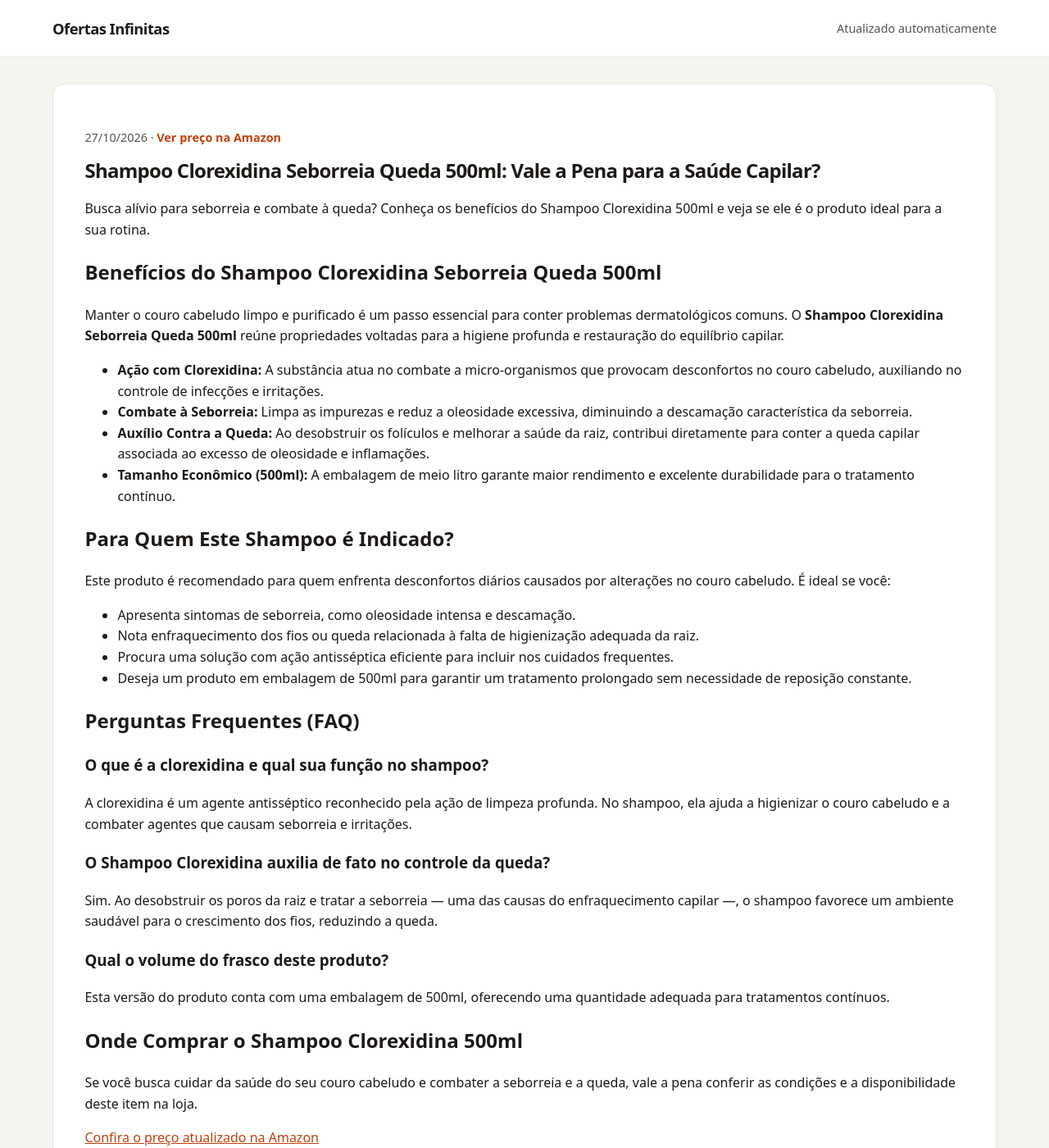
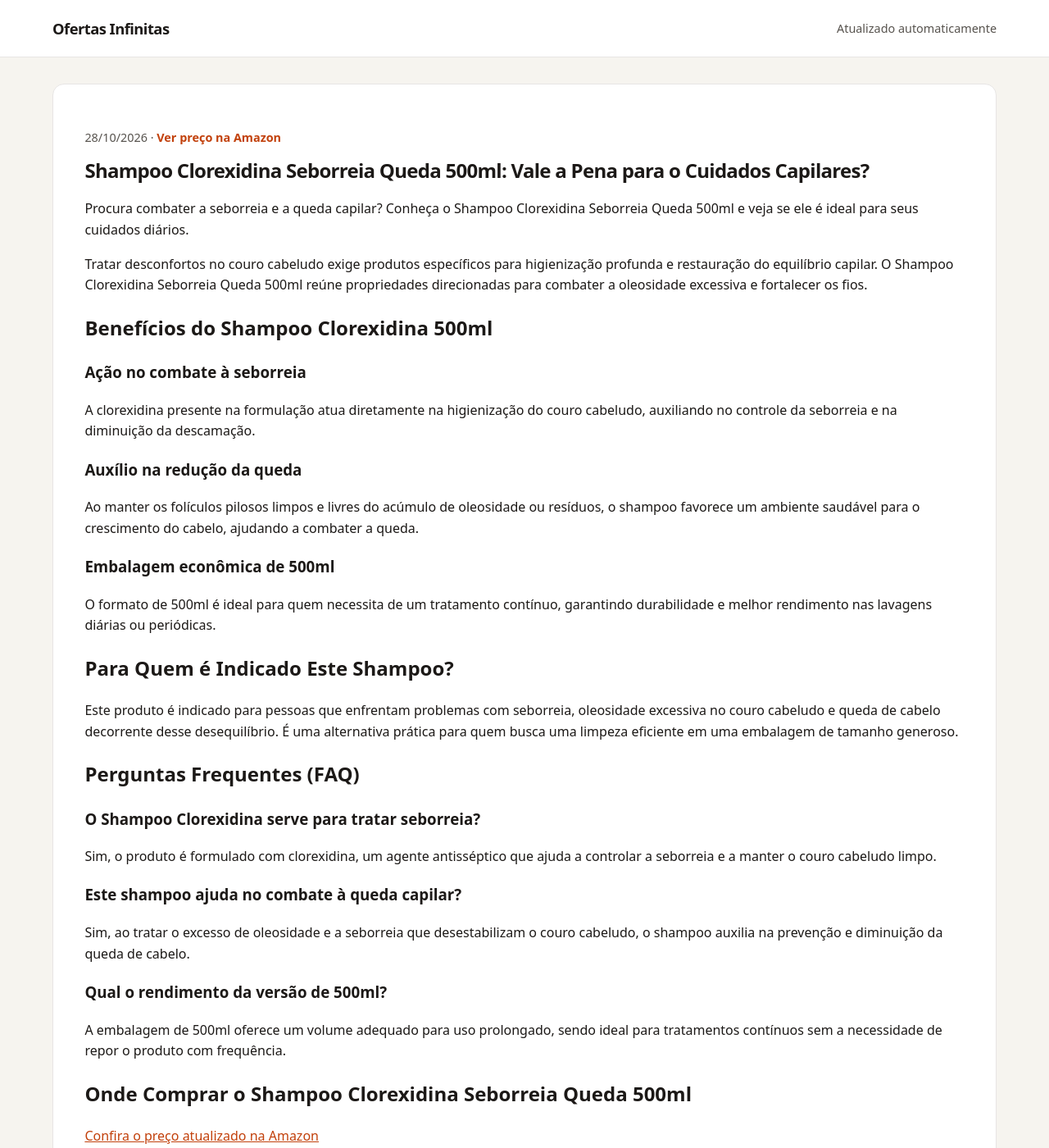
Before and after one commit to Monuver/afiliado, a Jekyll site: the page built from _posts/2026-08-19-shampoo-clorexidina-seborreia-queda-500ml-b09l9qkmd1.md, in a window 1280 px wide and 1400 px high. Shown: the whole window at 82% size. Built offline with Jekyll 4.4.1, drawn with Linux system fonts in a browser that asks for light colours.

```diff
--- a/_posts/2026-08-19-shampoo-clorexidina-seborreia-queda-500ml-b09l9qkmd1.md
+++ b/_posts/2026-08-19-shampoo-clorexidina-seborreia-queda-500ml-b09l9qkmd1.md
@@ -1,8 +1,8 @@
 ---
 layout: post
-title: 'Shampoo Clorexidina Seborreia Queda 500ml: Vale a Pena para a Saúde Capilar?'
-description: Busca alívio para seborreia e combate à queda? Conheça os benefícios do Shampoo Clorexidina 500ml e veja se ele é o produto ideal para a sua rotina.
-date: 2026-10-27 11:04:38 -0300
+title: 'Shampoo Clorexidina Seborreia Queda 500ml: Vale a Pena para o Cuidados Capilares?'
+description: Procura combater a seborreia e a queda capilar? Conheça o Shampoo Clorexidina Seborreia Queda 500ml e veja se ele é ideal para seus cuidados diários.
+date: 2026-10-28 11:56:07 -0300
 categories:
 - ofertas
 image: ''
@@ -10,41 +10,38 @@ preco: Ver preço na Amazon
 affiliate_url: https://amzn.to/4qzhrZ9
 ---
 
-# Shampoo Clorexidina Seborreia Queda 500ml: Vale a Pena para a Saúde Capilar?
+# Shampoo Clorexidina Seborreia Queda 500ml: Vale a Pena para o Cuidados Capilares?
 
-Busca alívio para seborreia e combate à queda? Conheça os benefícios do Shampoo Clorexidina 500ml e veja se ele é o produto ideal para a sua rotina.
+Procura combater a seborreia e a queda capilar? Conheça o Shampoo Clorexidina Seborreia Queda 500ml e veja se ele é ideal para seus cuidados diários.
 
-## Benefícios do Shampoo Clorexidina Seborreia Queda 500ml
+Tratar desconfortos no couro cabeludo exige produtos específicos para higienização profunda e restauração do equilíbrio capilar. O Shampoo Clorexidina Seborreia Queda 500ml reúne propriedades direcionadas para combater a oleosidade excessiva e fortalecer os fios.
 
-Manter o couro cabeludo limpo e purificado é um passo essencial para conter problemas dermatológicos comuns. O **Shampoo Clorexidina Seborreia Queda 500ml** reúne propriedades voltadas para a higiene profunda e restauração do equilíbrio capilar.
+## Benefícios do Shampoo Clorexidina 500ml
 
-* **Ação com Clorexidina:** A substância atua no combate a micro-organismos que provocam desconfortos no couro cabeludo, auxiliando no controle de infecções e irritações.
-* **Combate à Seborreia:** Limpa as impurezas e reduz a oleosidade excessiva, diminuindo a descamação característica da seborreia.
-* **Auxílio Contra a Queda:** Ao desobstruir os folículos e melhorar a saúde da raiz, contribui diretamente para conter a queda capilar associada ao excesso de oleosidade e inflamações.
-* **Tamanho Econômico (500ml):** A embalagem de meio litro garante maior rendimento e excelente durabilidade para o tratamento contínuo.
+### Ação no combate à seborreia
+A clorexidina presente na formulação atua diretamente na higienização do couro cabeludo, auxiliando no controle da seborreia e na diminuição da descamação.
 
-## Para Quem Este Shampoo é Indicado?
+### Auxílio na redução da queda
+Ao manter os folículos pilosos limpos e livres do acúmulo de oleosidade ou resíduos, o shampoo favorece um ambiente saudável para o crescimento do cabelo, ajudando a combater a queda.
 
-Este produto é recomendado para quem enfrenta desconfortos diários causados por alterações no couro cabeludo. É ideal se você:
+### Embalagem econômica de 500ml
+O formato de 500ml é ideal para quem necessita de um tratamento contínuo, garantindo durabilidade e melhor rendimento nas lavagens diárias ou periódicas.
 
-* Apresenta sintomas de seborreia, como oleosidade intensa e descamação.
-* Nota enfraquecimento dos fios ou queda relacionada à falta de higienização adequada da raiz.
-* Procura uma solução com ação antisséptica eficiente para incluir nos cuidados frequentes.
-* Deseja um produto em embalagem de 500ml para garantir um tratamento prolongado sem necessidade de reposição constante.
+## Para Quem é Indicado Este Shampoo?
+
+Este produto é indicado para pessoas que enfrentam problemas com seborreia, oleosidade excessiva no couro cabeludo e queda de cabelo decorrente desse desequilíbrio. É uma alternativa prática para quem busca uma limpeza eficiente em uma embalagem de tamanho generoso.
 
 ## Perguntas Frequentes (FAQ)
 
-### O que é a clorexidina e qual sua função no shampoo?
-A clorexidina é um agente antisséptico reconhecido pela ação de limpeza profunda. No shampoo, ela ajuda a higienizar o couro cabeludo e a combater agentes que causam seborreia e irritações.
+### O Shampoo Clorexidina serve para tratar seborreia?
+Sim, o produto é formulado com clorexidina, um agente antisséptico que ajuda a controlar a seborreia e a manter o couro cabeludo limpo.
 
-### O Shampoo Clorexidina auxilia de fato no controle da queda?
-Sim. Ao desobstruir os poros da raiz e tratar a seborreia — uma das causas do enfraquecimento capilar —, o shampoo favorece um ambiente saudável para o crescimento dos fios, reduzindo a queda.
+### Este shampoo ajuda no combate à queda capilar?
+Sim, ao tratar o excesso de oleosidade e a seborreia que desestabilizam o couro cabeludo, o shampoo auxilia na prevenção e diminuição da queda de cabelo.
 
-### Qual o volume do frasco deste produto?
-Esta versão do produto conta com uma embalagem de 500ml, oferecendo uma quantidade adequada para tratamentos contínuos.
+### Qual o rendimento da versão de 500ml?
+A embalagem de 500ml oferece um volume adequado para uso prolongado, sendo ideal para tratamentos contínuos sem a necessidade de repor o produto com frequência.
 
-## Onde Comprar o Shampoo Clorexidina 500ml
-
-Se você busca cuidar da saúde do seu couro cabeludo e combater a seborreia e a queda, vale a pena conferir as condições e a disponibilidade deste item na loja.
+## Onde Comprar o Shampoo Clorexidina Seborreia Queda 500ml
 
 [Confira o preço atualizado na Amazon](https://amzn.to/4qzhrZ9)
```
Also changed, not shown: _posts/2026-08-18-cafeteira-italiana-expresso-aluminio-xicaras-b08b79hyvc.md (+32 -21 lines), _posts/2026-08-19-cadeira-escritorio-presidente-duoffice-du500a-b09vnbcfdj.md (+22 -24 lines), _posts/2026-08-19-flexiveis-cotonete-bastonetes-bellacotton-150unidades-b0cx9wkp1b.md (+20 -28 lines).
